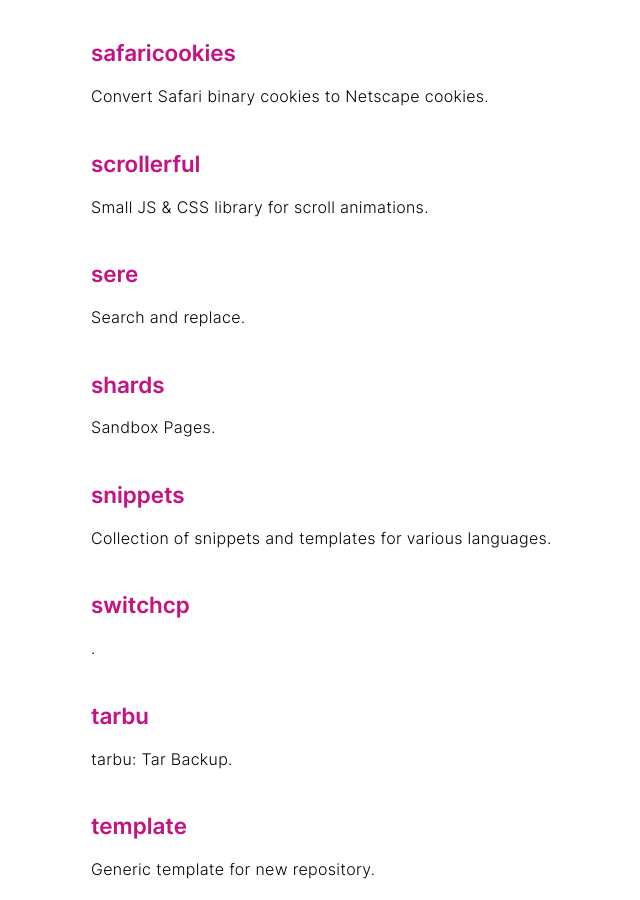
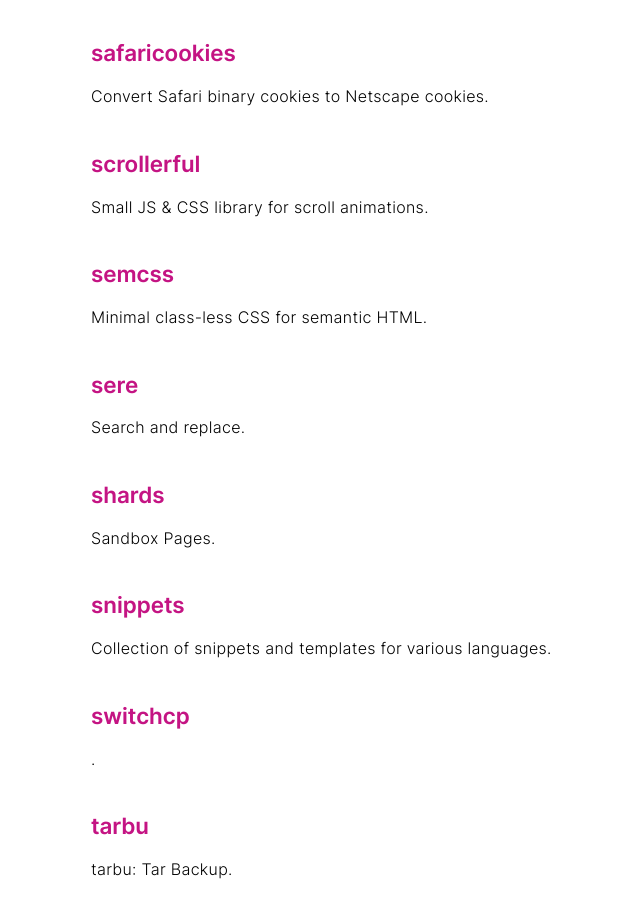
Before and after one commit to remino/remino.github.io, a Jekyll site: the page built from index.md, in a window 1280 px wide and 900 px high, scrolled down 5718 px. Shown: the whole window, without its empty margins (269-909 px from the left). Built offline with Jekyll 4.4.1, drawn with Linux system fonts in a browser that asks for light colours.

Commit message:
Add semcss

```diff
--- a/_data/repos.json
+++ b/_data/repos.json
@@ -300,6 +300,12 @@
 		"url": "https://github.com/remino/scrollerful"
 	},
 	{
+		"description": "Minimal class-less CSS for semantic HTML",
+		"homepageUrl": "https://remino.net/semcss/",
+		"name": "semcss",
+		"url": "https://github.com/remino/semcss"
+	},
+	{
 		"description": "Search and replace",
 		"homepageUrl": "",
 		"name": "sere",
```
